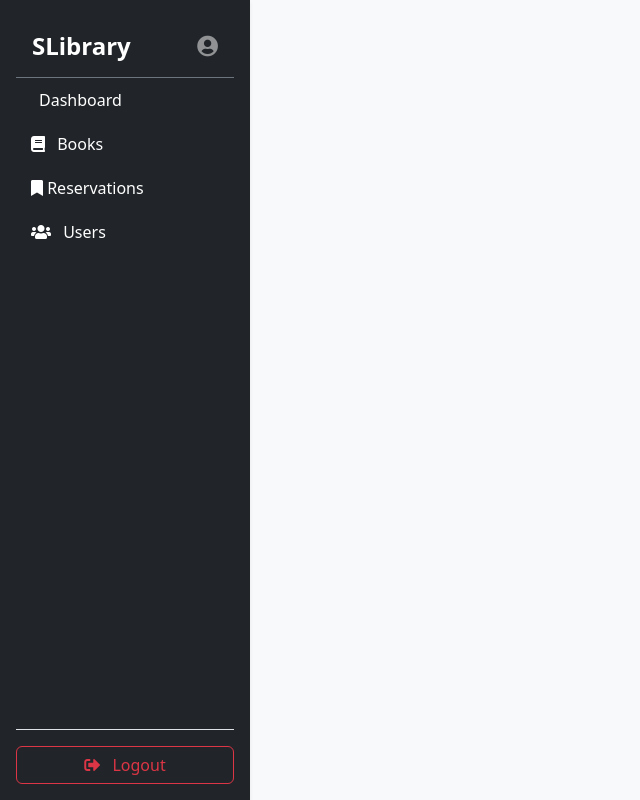
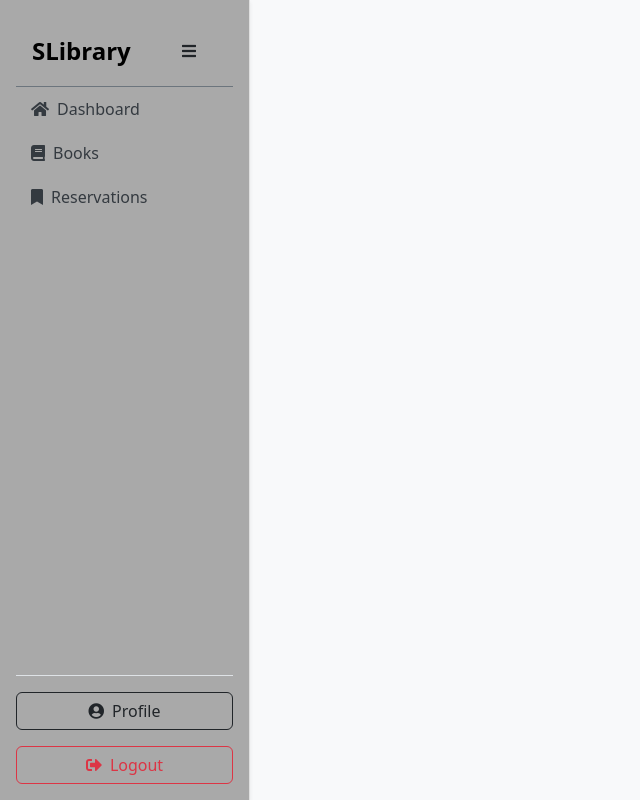
Before and after one commit to Sally-Alhomoz/SLibrary, a Vue app in the folder VueJS/: page /app in a window 1280 px wide. Shown: the whole page, without its empty margins (0-640 px from the left). Built offline with nearby package versions, Linux system fonts and the light colour scheme; sample sign-in values are in the browser's storage.

Commit message:
made the sidebar toggle

```diff
--- a/VueJS/src/Layouts/AppLayout.vue
+++ b/VueJS/src/Layouts/AppLayout.vue
@@ -1,41 +1,58 @@
 <template>
   <div class="d-flex min-vh-100 bg-light">
-    <aside class="sidebar bg-dark text-white p-3 shadow-sm">
+
+    <aside class="sidebar bg-sidebar-gray text-dark p-3 shadow-sm" :class="{ 'closed': !isSidebarOpen }">
+
       <div class="d-flex justify-content-between align-items-center px-3 pt-3 pb-3 border-bottom border-secondary">
-        <h4 class="m-0 text-white fw-bold">SLibrary</h4>
-        <router-link to="/app/profile" class="text-white-50 text-decoration-none hover:text-white">
-          <i class="fas fa-user-circle fa-lg"></i>
-        </router-link>
+        <h4 class="m-0 text-white fw-bold" v-if="isSidebarOpen">SLibrary</h4>
+        <button @click="toggleSidebar" class="btn btn-ghost toggle-btn" title="Toggle Sidebar">
+          <i class="fas fa-bars me-2"></i>
+        </button>
       </div>
 
+      <ul class="nav flex-column flex-grow-1">
 
-      <ul class="nav flex-column">
         <li class="nav-item">
-          <router-link to="/app/dashboard" class="nav-link text-white" active-class="active">
-            <i class="bi bi-house-door me-2"></i> Dashboard
-          </router-link>
-        </li>
-        <li class="nav-item">
-          <router-link to="/app/books" class="nav-link text-white" active-class="active">
-            <i class="fa fa-book me-2"></i> Books
+          <router-link to="/app/dashboard" class="nav-link" active-class="active">
+            <i class="fas fa-home me-2"></i>
+            <span v-if="isSidebarOpen">Dashboard</span>
           </router-link>
         </li>
 
         <li class="nav-item">
-          <router-link to="/app/reservations" class="nav-link text-white" active-class="active">
-            <i class="fa fa-bookmark"></i> Reservations
+          <router-link to="/app/books" class="nav-link" active-class="active">
+            <i class="fa fa-book me-2"></i>
+            <span v-if="isSidebarOpen">Books</span>
           </router-link>
         </li>
 
         <li class="nav-item">
-          <router-link to="/app/users" class="nav-link text-white" active-class="active">
-            <i class="fas fa-users me-2"></i> Users
+          <router-link to="/app/reservations" class="nav-link" active-class="active">
+            <i class="fa fa-bookmark me-2"></i>
+            <span v-if="isSidebarOpen">Reservations</span>
+          </router-link>
+        </li>
+
+        <li class="nav-item" v-if="isAdmin">
+          <router-link to="/app/users" class="nav-link" active-class="active">
+            <i class="fas fa-users me-2"></i>
+            <span v-if="isSidebarOpen">Users</span>
           </router-link>
         </li>
       </ul>
+
+
       <div class="mt-auto pt-3 border-top">
-        <button @click="logout" class="btn btn-outline-danger w-100">
-          <i class="fas fa-sign-out-alt me-2"></i> Logout
+        <router-link to="/app/profile" class="btn btn-outline-dark w-100">
+          <i class="fas fa-user-circle me-2"></i>
+          <span v-if="isSidebarOpen">Profile</span>
+        </router-link>
+      </div>
+
+      <div class="mt-auto pt-3">
+        <button @click="logout" class="btn btn-outline-danger w-100" :class="{ 'btn-sm': !isSidebarOpen }">
+          <i class="fas fa-sign-out-alt me-2"></i>
+          <span v-if="isSidebarOpen">Logout</span>
         </button>
       </div>
     </aside>
@@ -47,11 +64,38 @@
 </template>
 
 <script setup>
-import { useRouter } from 'vue-router'
-import axios from 'axios'
+  import { ref, computed } from 'vue'
+  import { useRouter } from 'vue-router'
+  import axios from 'axios'
 
-const API_BASE_URL = 'https://localhost:7037'
-const router = useRouter()
+  const isSidebarOpen = ref(true)
+
+  const toggleSidebar = () => {
+    isSidebarOpen.value = !isSidebarOpen.value
+  }
+
+  const API_BASE_URL = 'https://localhost:7037';
+  const router = useRouter();
+
+  const getToken = () => {
+    return localStorage.getItem('token');
+  };
+
+  const getRole = () => {
+    const token = localStorage.getItem('token')
+    if (!token) {
+      return null
+    }
+
+    const payload = JSON.parse(atob(token.split('.')[1]))
+    return payload['http://schemas.microsoft.com/ws/2008/06/identity/claims/role']
+  }
+
+  const isAdmin = computed(() => {
+    const role = getRole()
+    return role === 'Admin'
+  })
+
 
 const logout = async () => {
   const token = localStorage.getItem('token')
@@ -70,6 +114,12 @@ const logout = async () => {
 </script>
 
 <style scoped>
+  .bg-sidebar-gray {
+    background-color: #A9A9A9 !important;
+    border-right: 1px solid #E0E0E0;
+    position: relative;
+  }
+
   .sidebar {
     width: 250px;
     height: 100vh;
@@ -78,20 +128,58 @@ const logout = async () => {
     flex-shrink: 0;
     display: flex;
     flex-direction: column;
+    transition: width 0.3s ease;
   }
 
+    .sidebar.closed {
+      width: 60px;
+      padding-left: 0.5rem !important;
+      padding-right: 0.5rem !important;
+    }
+
+      .sidebar.closed .nav-link {
+        padding: 10px 5px;
+        text-align: center;
+      }
+
+        .sidebar.closed .nav-link i.me-2 {
+          margin-right: 0 !important;
+        }
+
+      .sidebar.closed h4 {
+        display: none;
+      }
+
+      .sidebar.closed .border-bottom {
+        justify-content: center !important;
+        padding-left: 0 !important;
+        padding-right: 0 !important;
+      }
+
+      .sidebar.closed .btn-outline-danger {
+        padding-left: 0;
+        padding-right: 0;
+      }
+
     .sidebar .nav-link {
+      color: #343a40 !important;
       padding: 10px 15px;
       border-radius: 5px;
       transition: background-color 0.2s;
     }
 
       .sidebar .nav-link:hover {
-        background-color: rgba(255, 255, 255, 0.1);
+        background-color: #F0F0F0;
+        color: #343a40 !important;
       }
 
       .sidebar .nav-link.active {
-        background-color: rgba(255, 255, 255, 0.2);
+        background-color: #EDEDED;
         font-weight: bold;
+        color: #495057 !important;
       }
+
+    .sidebar h4 {
+      color: black !important;
+    }
 </style>
```
